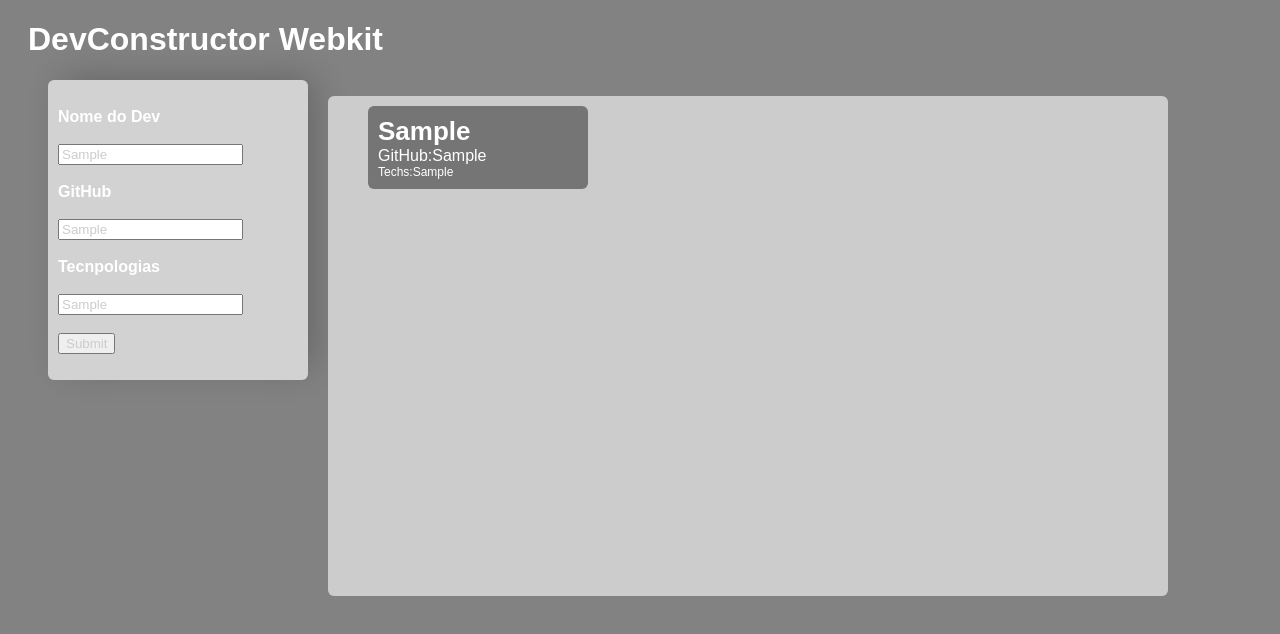
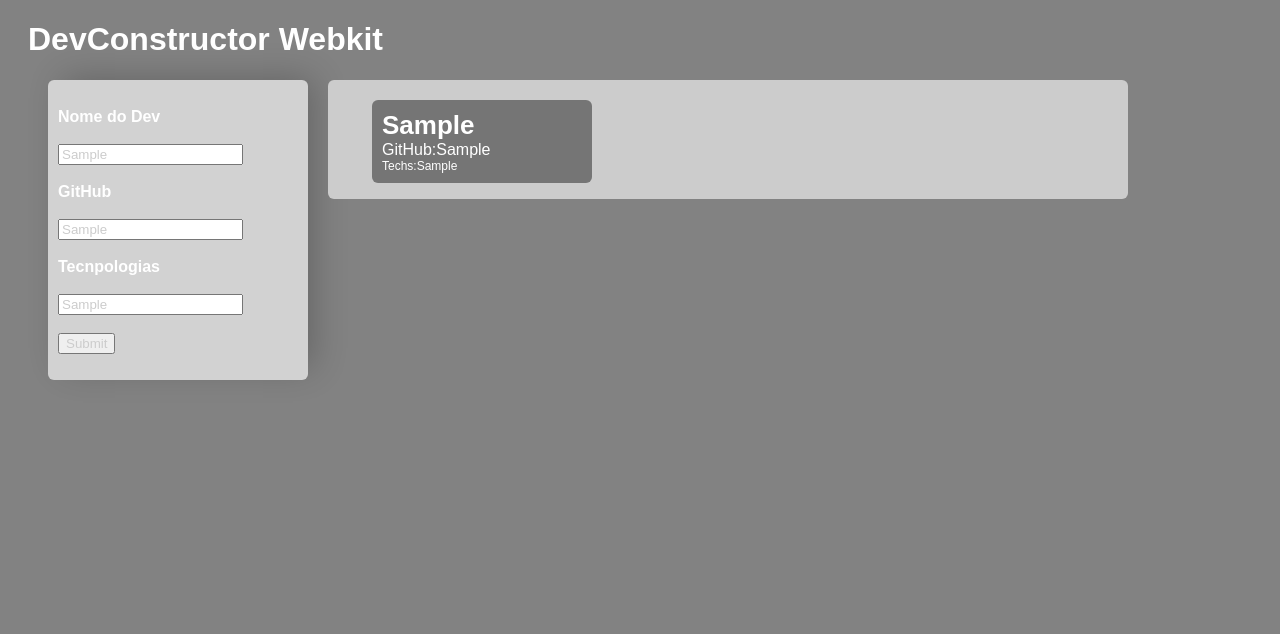
Before and after one commit to FelipeKatao/DevConstructor, a React (Create React App) app in the folder devfinder/: page / in a window 1280 px wide. Both pictures are taken after typing "Sample", "Sample", "Sample" into the empty fields and a click on the input 86 px from the left and 343 px from the top of the page. Shown: the top 634 px of the page. Built offline with nearby package versions, Linux system fonts and the light colour scheme.

Commit message:
update list design
design is works with row float list

```diff
--- a/devfinder/src/Css/bodyStyle.css
+++ b/devfinder/src/Css/bodyStyle.css
@@ -37,9 +37,12 @@ body h1{
 
 /*DashBoard comp*/
 #dashBoard{
+    display: flex;
+    flex-flow: row;
+    flex-direction: row;
     background-color: #CCC;
     margin-left: 320px;
-    height: 500px;
+    height: auto;
     width: 800px;
     border-radius: 6px;
     position: absolute;
--- a/devfinder/src/components/boardComp/DashBoard.js
+++ b/devfinder/src/components/boardComp/DashBoard.js
@@ -5,12 +5,16 @@ import ItemBoard from './ItemBoard'
 function DashBoard({basedata}){
 
     return(
-        <ul id="dashBoard">
+        <div id="dashBoard">
+            <div id="contDash">
+        <ul>
 
             {basedata.map(basedata => (
                          <ItemBoard key={basedata} dev={basedata}/>
                     ))}
         </ul>
+        </div>
+        </div>
     );
 }
 
--- a/devfinder/src/components/boardComp/item.css
+++ b/devfinder/src/components/boardComp/item.css
@@ -1,10 +1,12 @@
 .itemboard{
     background-color: #757575;
     padding: 10px;
-    margin-top: 10px;
     height:auto;
     width: 200px;
     list-style: none;
+    float: left;
+    margin-top: 4px;
+    margin-left: 4px;
     border-radius: 6px;
 }
 .titleCard{
@@ -25,3 +27,9 @@
     font-family: Arial, Helvetica, sans-serif;
 
 }
+#contDash{
+    display: flex;
+    flex-direction: row;
+    height: auto;
+    width: auto;
+}
```
